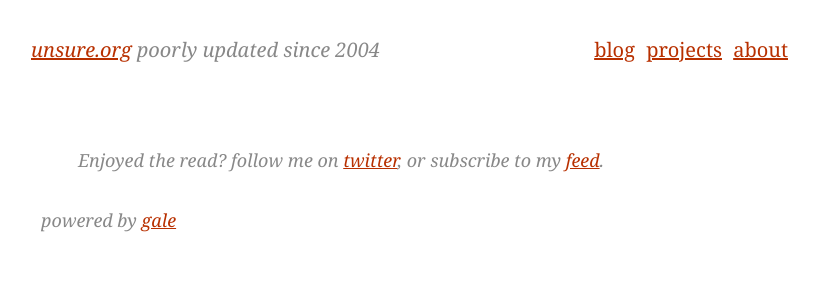
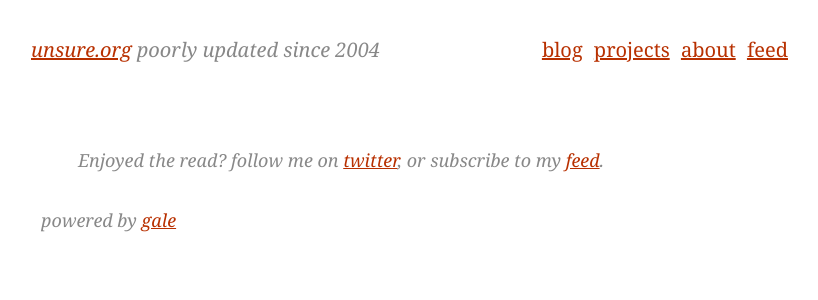
Before and after one commit to mattfinlayson/gale, a Python web app: template templates/article.html in a window 1280 px wide. Shown: the top 300 px of the page, without its empty margins (229-1047 px from the left). Run offline with Jinja, Linux system fonts and the light colour scheme; the template is opened without the code that fills it, so the values that code supplies are empty.

Commit message:
Link to feed in header

```diff
--- a/templates/article.html
+++ b/templates/article.html
@@ -20,6 +20,9 @@
                 <li>
                     <a href="/about/">about</a>
                 </li>
+                <li>
+                    <a href="/blog/feed/">feed</a>
+                </li>
             </ul>
         </div>
     </div>
--- a/templates/index.html
+++ b/templates/index.html
@@ -19,6 +19,9 @@
 				</li>
 				<li>
 					<a href="/about/">about</a>
+				</li>
+				<li>
+					<a href="/blog/feed/">feed</a>
 				</li>
 			</ul>
 		</div>
```
